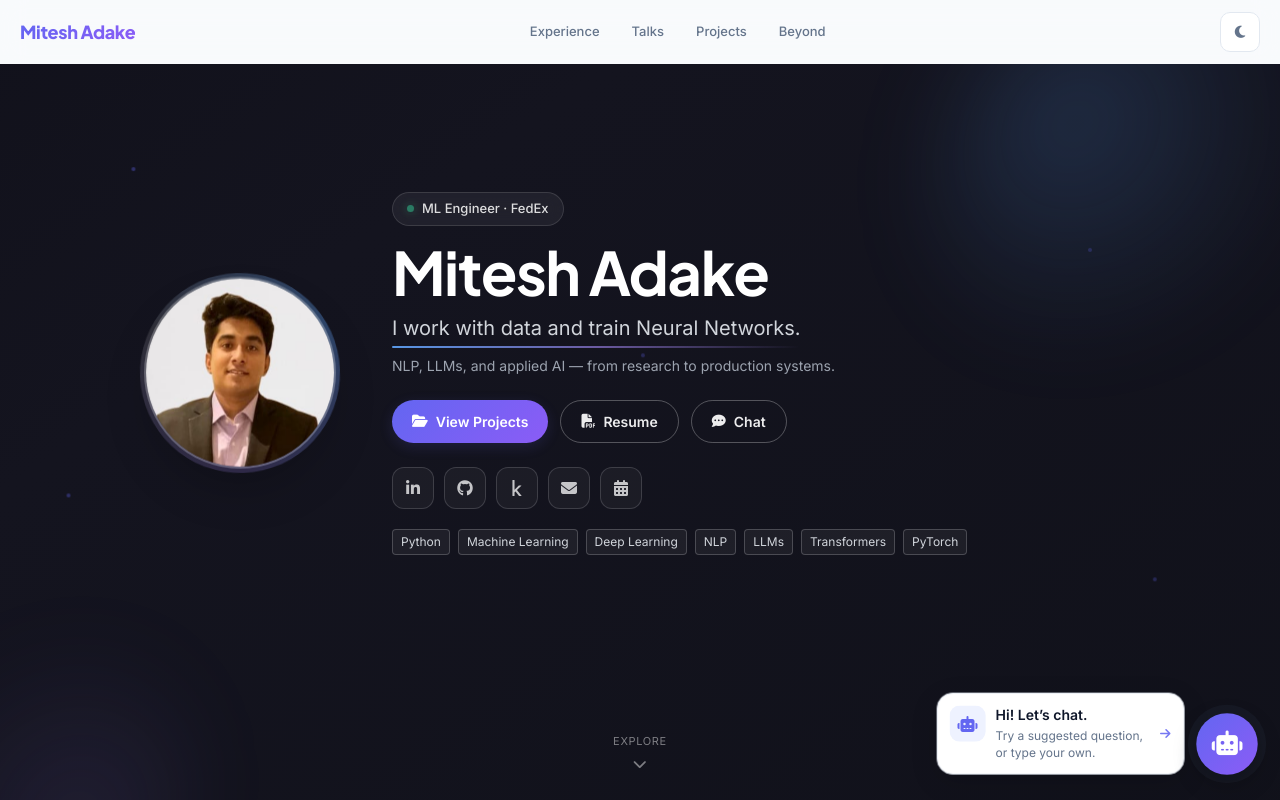
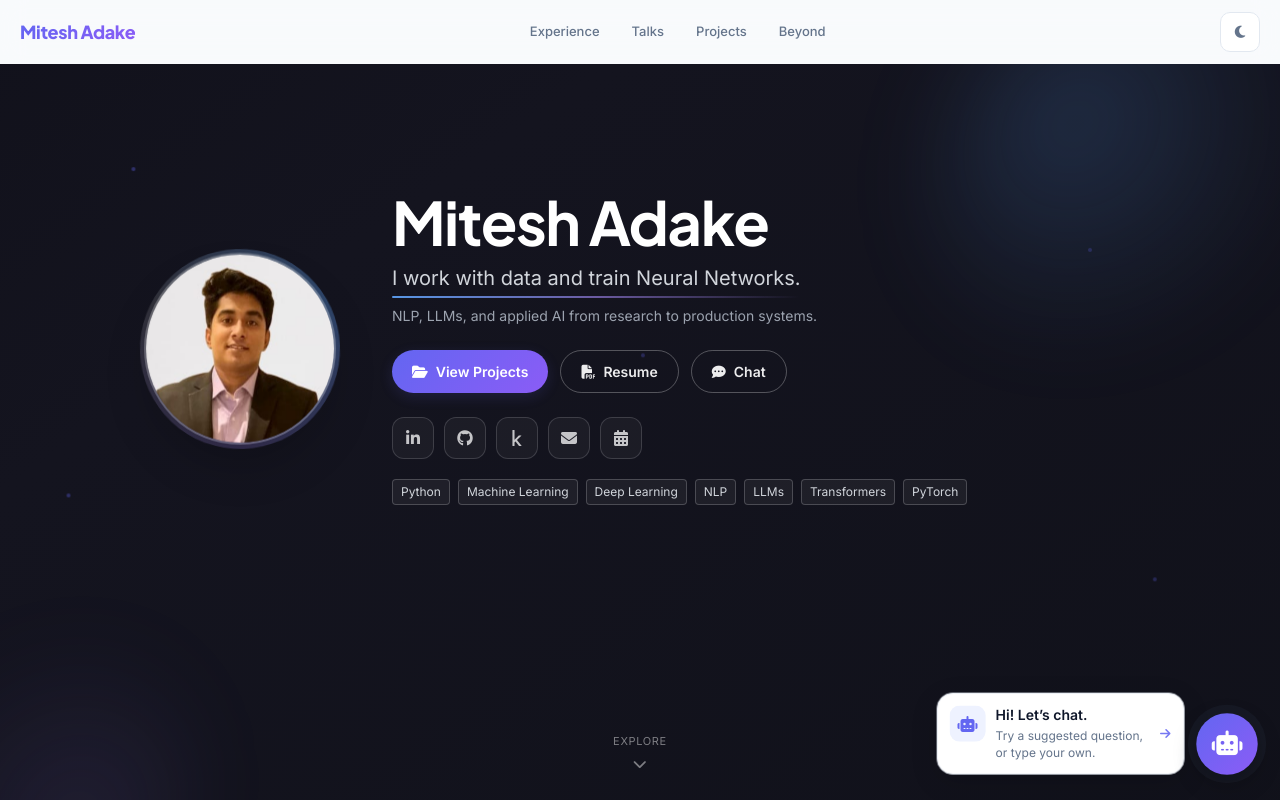
Before and after one commit to mitadake/mitadake.github.io, a website: page index.html in a window 1280 px wide. Shown: the top 800 px of the page. Drawn offline with nearby package versions, Linux system fonts and the light colour scheme.

Commit message:
Update index.html

```diff
--- a/index.html
+++ b/index.html
@@ -1371,16 +1371,16 @@
                     <img src="assets/Mitesh_Adake_Photo.jpeg" alt="Mitesh Adake" class="hero-photo-img rounded-full w-40 h-40 md:w-48 md:h-48 object-cover border-2 border-white/25 shadow-2xl">
                 </div>
                 <div class="text-center md:text-left flex-1">
-                    <div class="hero-animate hero-role-badge" style="--ha-delay: 0.08s;">
+                    <!-- <div class="hero-animate hero-role-badge" style="--ha-delay: 0.08s;">
                         <span class="status-dot" aria-hidden="true"></span>
                         ML Engineer &middot; FedEx
-                    </div>
+                    </div> -->
                     <h1 class="hero-animate text-4xl md:text-5xl lg:text-6xl font-bold mb-3 tracking-tight" style="--ha-delay: 0.12s; font-family: 'Plus Jakarta Sans', sans-serif;">Mitesh Adake</h1>
                     <p class="text-lg md:text-xl text-gray-300 mb-2 hero-animate max-w-xl" style="--ha-delay: 0.22s;">
                         <span class="hero-tagline-line">I work with data and train Neural Networks.</span>
                     </p>
                     <p class="text-sm text-gray-400 hero-animate max-w-lg" style="--ha-delay: 0.28s;">
-                        NLP, LLMs, and applied AI &mdash; from research to production systems.
+                        NLP, LLMs, and applied AI from research to production systems.
                     </p>
                     <div class="hero-animate hero-cta-row" style="--ha-delay: 0.36s;">
                         <a href="#section-projects" class="btn-primary">
```
